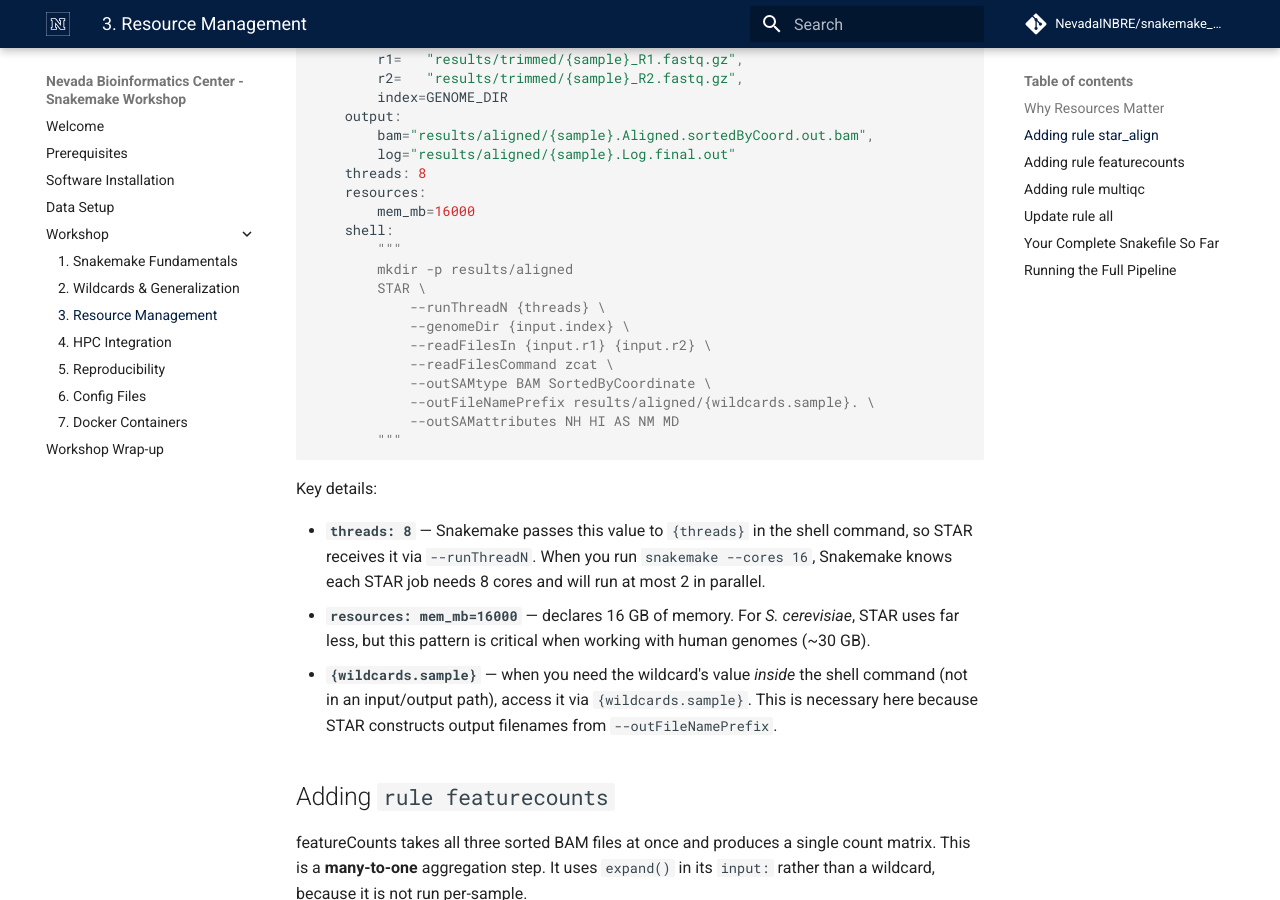
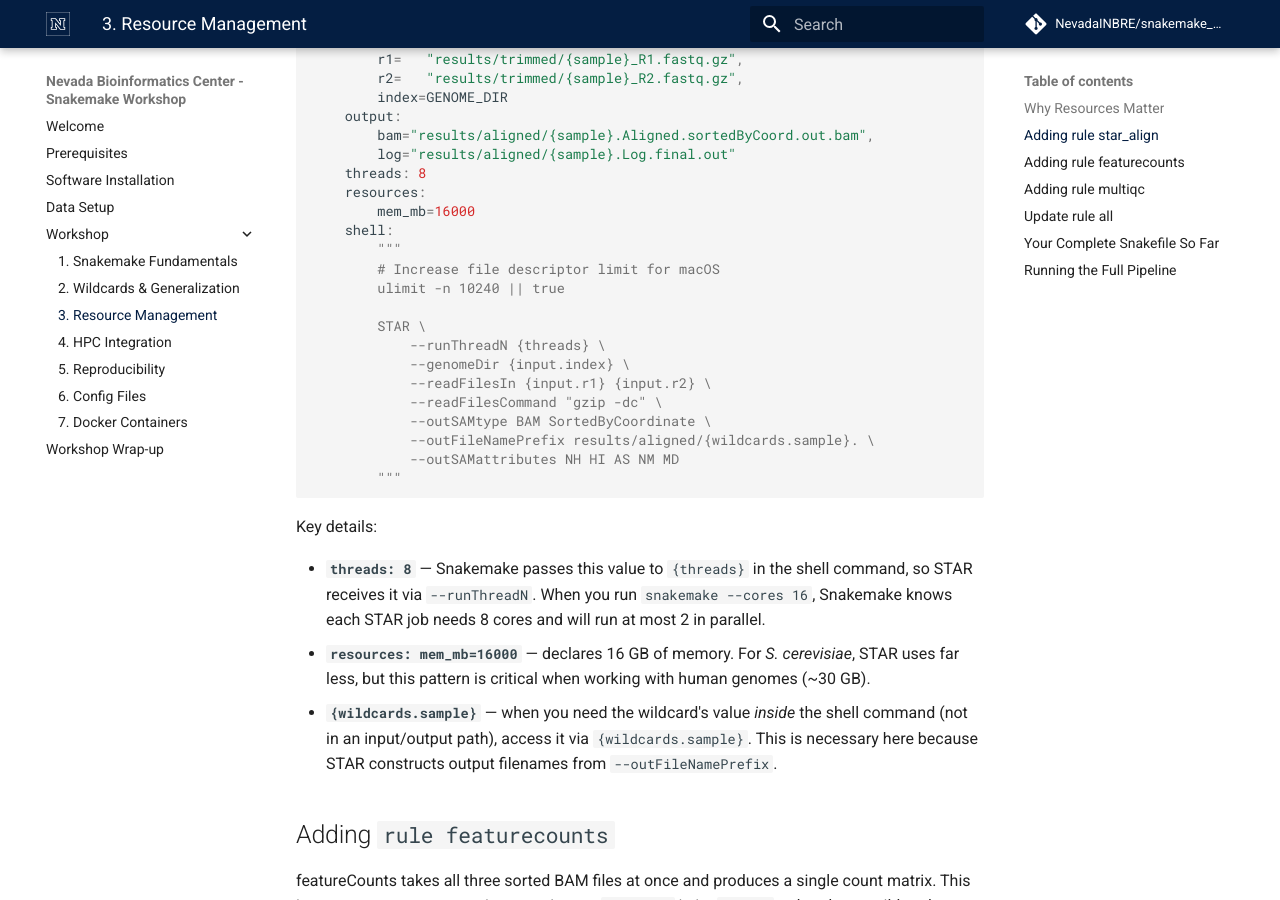
Before and after one commit to NevadaINBRE/snakemake_tutorial, an MkDocs documentation site: the page built from docs/resources.md, in a window 1280 px wide and 900 px high, scrolled down 699 px. Built offline with MkDocs 1.6.1 and Material for MkDocs 9.7.7, drawn with Linux system fonts in a browser that asks for light colours; comment, search, counter and statistics services are not loaded; the version menu is left out; some of the changed text lies outside the part shown.

```diff
--- a/docs/resources.md
+++ b/docs/resources.md
@@ -31,12 +31,14 @@ rule star_align:
         mem_mb=16000
     shell:
         """
-        mkdir -p results/aligned
+        # Increase file descriptor limit for macOS
+        ulimit -n 10240 || true
+
         STAR \
             --runThreadN {threads} \
             --genomeDir {input.index} \
             --readFilesIn {input.r1} {input.r2} \
-            --readFilesCommand zcat \
+            --readFilesCommand "gzip -dc" \
             --outSAMtype BAM SortedByCoordinate \
             --outFileNamePrefix results/aligned/{wildcards.sample}. \
             --outSAMattributes NH HI AS NM MD
@@ -157,12 +159,14 @@ rule star_align:
         mem_mb=16000
     shell:
         """
-        mkdir -p results/aligned
+        # Increase file descriptor limit for macOS
+        ulimit -n 10240 || true
+
         STAR \
             --runThreadN {threads} \
             --genomeDir {input.index} \
             --readFilesIn {input.r1} {input.r2} \
-            --readFilesCommand zcat \
+            --readFilesCommand "gzip -dc" \
             --outSAMtype BAM SortedByCoordinate \
             --outFileNamePrefix results/aligned/{wildcards.sample}. \
             --outSAMattributes NH HI AS NM MD
```
Also changed, not shown: docs/docker.md (+10 -1 lines), docs/reproducibility.md (+4 -2 lines).
